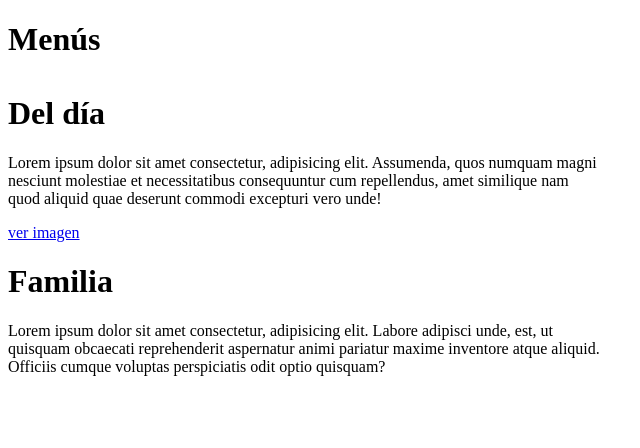
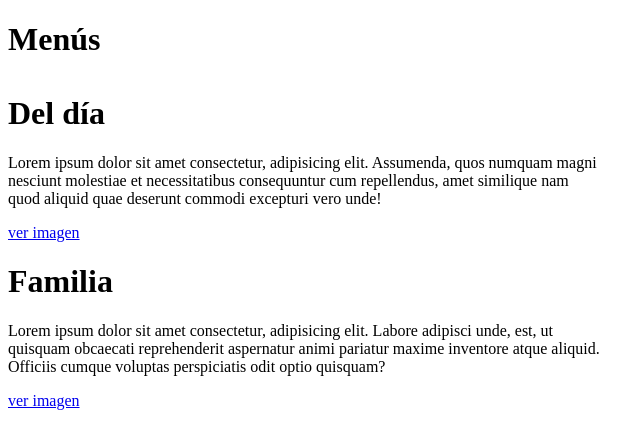
Before and after one commit to adrianodu/adria-pagina-web, a plain HTML site: page activitats/html/03 hipervinculos/activitat 2.html in a window 1280 px wide. Shown: the full height of the page, 0-640 px from the left. Drawn offline with Linux system fonts and the light colour scheme.

Commit message:
Update activitat 2.html

```diff
--- a/activitats/html/03 hipervinculos/activitat 2.html
+++ b/activitats/html/03 hipervinculos/activitat 2.html
@@ -14,5 +14,6 @@
          <p>Lorem ipsum dolor sit amet consectetur, adipisicing elit. Labore adipisci unde, est, ut <br>
         quisquam obcaecati reprehenderit aspernatur animi pariatur maxime inventore atque aliquid. <br>
     Officiis cumque voluptas perspiciatis odit optio quisquam?</p>
+    <a href="https://www.ginos.es/menus/menu-infantil">ver imagen</a>
 </body>
 </html>
```
